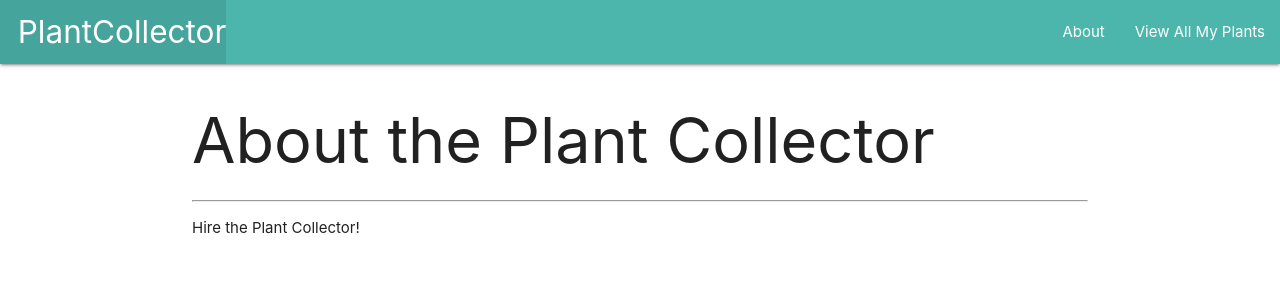
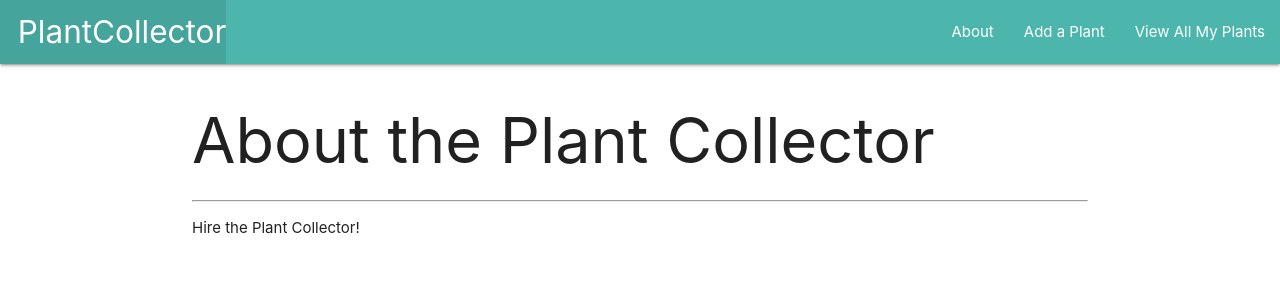
Before and after one commit to jennherrarte/plant-collector, a Django app: page /about/ in a window 1280 px wide. Shown: the top 300 px of the page. Run offline with Django 3.2, Linux system fonts and the light colour scheme; parts of the project's set-up code (start-up, migrations or seed data) failed here and were passed over.

Commit message:
added new links in base.html

```diff
--- a/main_app/templates/base.html
+++ b/main_app/templates/base.html
@@ -27,6 +27,7 @@
           </ul>
           <ul class="right">
             <li><a href="{% url 'about' %}">About</a></li>
+            <li><a href="{% url 'plants_create' %}">Add a Plant</a></li>
             <li><a href="{% url 'index' %}">View All My Plants</a></li>
           </ul>
         </div>
```
